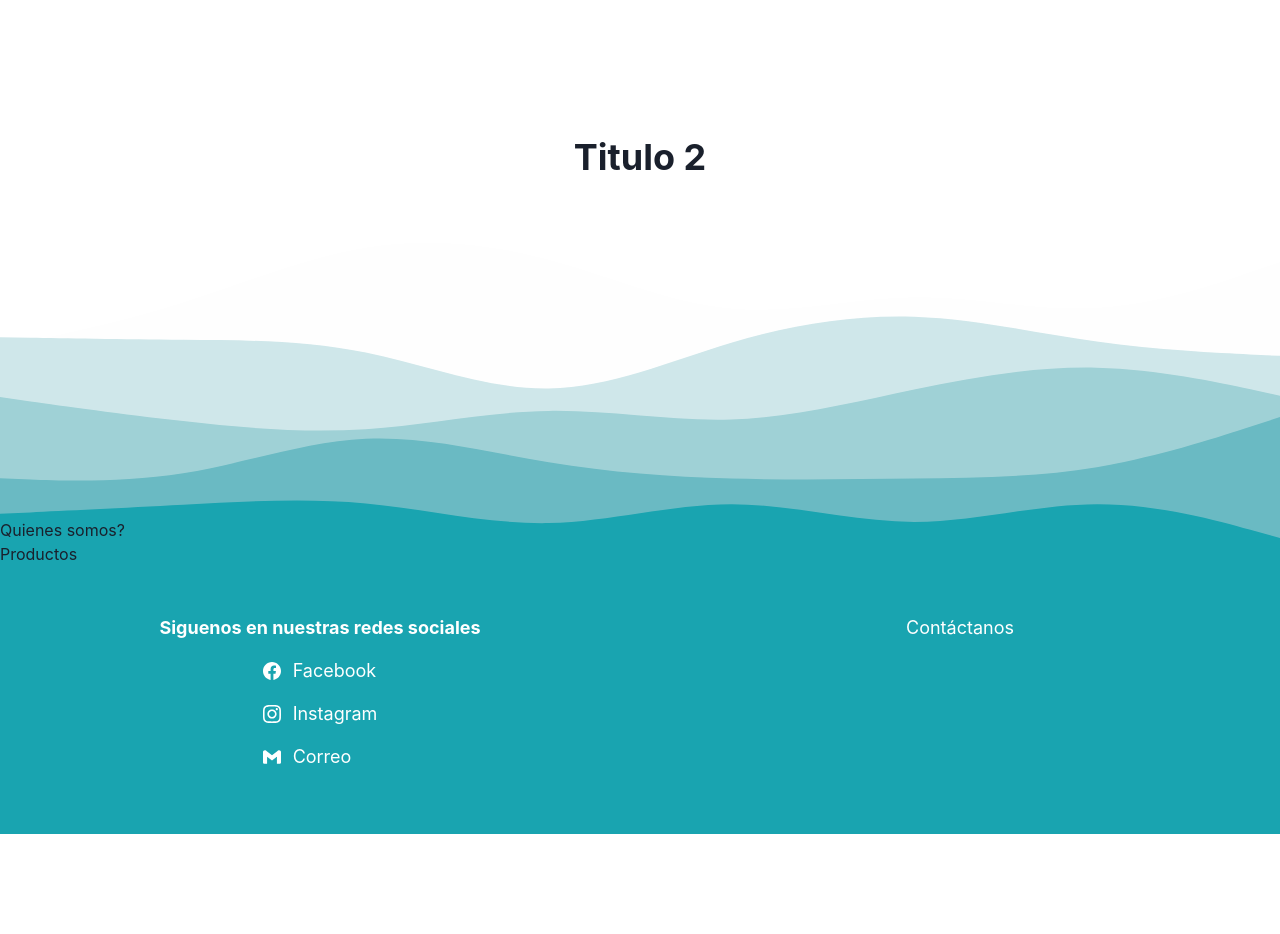
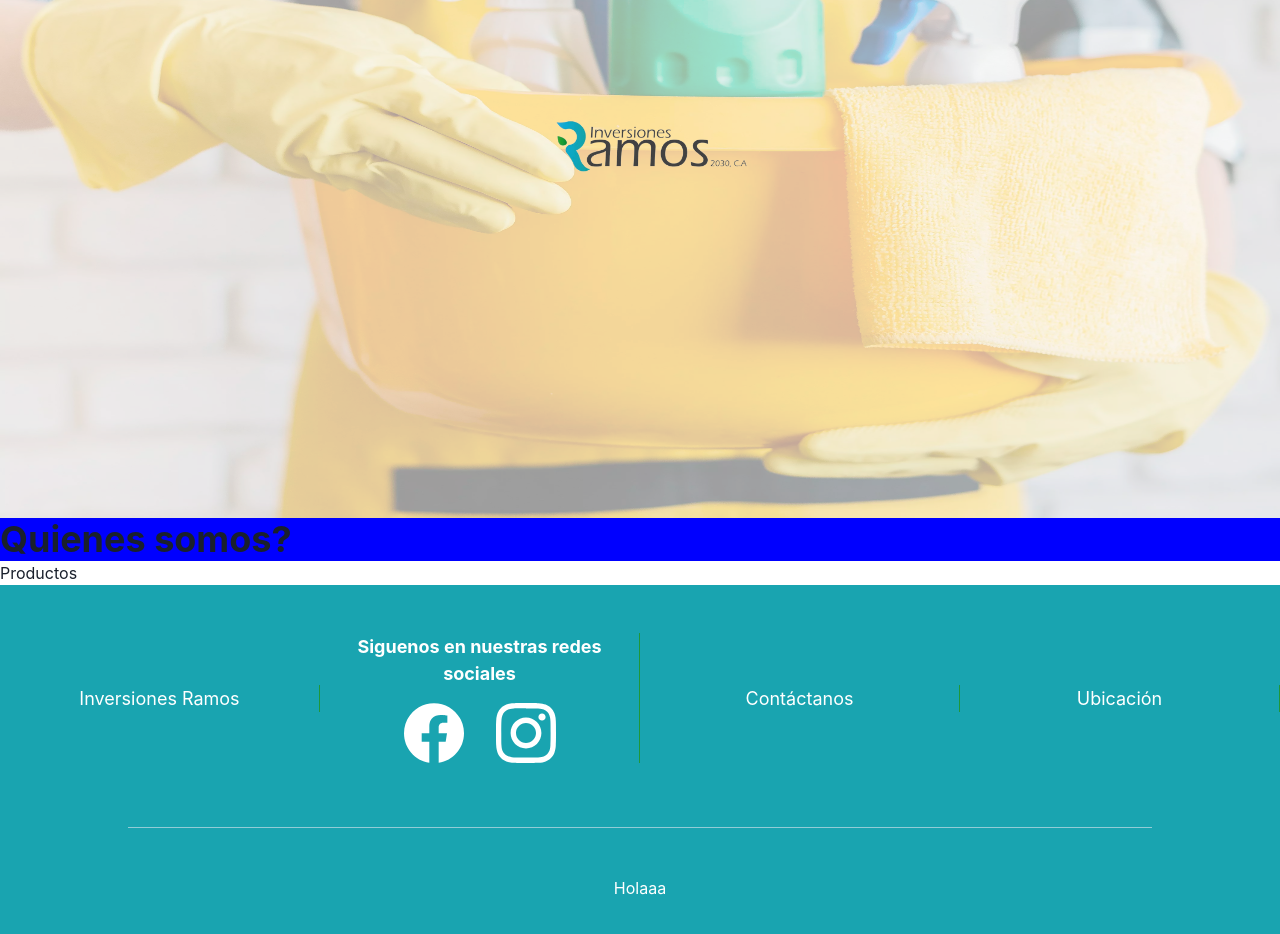
Before and after one commit to igraterol1410/ramos-investment, a React (Vite) app: page / in a window 1280 px wide. Shown: the part 300-1234 px from the top of the page. Before the commit the page ends 1134 px from the top, so only its background shows below. Built offline with nearby package versions, Linux system fonts and the light colour scheme.

Commit message:
añadiendo estilos al footer

```diff
--- a/src/components/landing/LandingAboutUs.jsx
+++ b/src/components/landing/LandingAboutUs.jsx
@@ -1,10 +1,17 @@
 import React from 'react'
+import {
+  HStack,
+  Box,
+  Image,
+  Heading,
+  Center
+} from '@chakra-ui/react'
 
 const LandingAboutUs = () => {
   return (
-    <div>
-      <h3>Quienes somos?</h3>
-    </div>
+    <HStack bg='blue'>
+      <Heading>Quienes somos?</Heading>
+    </HStack>
   )
 }
 
--- a/src/components/landing/LandingFooter.jsx
+++ b/src/components/landing/LandingFooter.jsx
@@ -5,51 +5,58 @@ import {
   Link,
   Box,
   Flex,
-  Center
+  Center,
+  Divider
 } from '@chakra-ui/react'
 import { SiFacebook, SiGmail,SiInstagram } from "react-icons/si";
 
 const LandingFooter = () => {
   return (
-    <Flex flexDirection={['column','column', 'row','row']} w='100%' py={12} bg='#19a4b0' color='white' fontSize={18}>
-      <Box w='100%'>
-        <Center marginBottom={4} fontWeight='bold'>
+    <Flex flexDirection='column' bg='#19a4b0' color='white'>
+      <Flex flexDirection={['column','column', 'row','row']} w='100%' py={12} fontSize={18}>
+        <Center w='100%'>
+          <Box w='100%' borderRight='1px solid #219737' px={4} marginBottom={4}>
+            <Center>
+            Inversiones Ramos
+            </Center>
+          </Box>
+          <Box w='100%' borderRight='1px solid #219737' px={4} marginBottom={4}>
+            <Center marginBottom={4} fontWeight='bold' textAlign='center'>
             Siguenos en nuestras redes sociales
             </Center>
             <Center>
-          <List>
-            <ListItem marginBottom={4}>
-              <Flex alignItems='center' gap={3}>
-                <SiFacebook />
-                <Link href='https://chakra-ui.com' isExternal>
-                Facebook
+                <Flex gap={8}>
+                    <Link href='https://chakra-ui.com' isExternal w='100%' h='100%'>
+                      <Center color='white' marginTop='auto' marginBottom='auto'>
+                        <SiFacebook fontSize={60} />
+                      </Center>
+                    </Link>
+                    <Link href='https://chakra-ui.com' isExternal w='100%' h='100%'>
+                      <Center color='white' marginTop='auto' marginBottom='auto'>
+                        <SiInstagram fontSize={60} />
+                      </Center>
                     </Link>
                 </Flex>
-            </ListItem>
-            <ListItem marginBottom={4}>
-              <Flex alignItems='center' gap={3}>
-                <SiInstagram />
-                <Link href='https://chakra-ui.com' isExternal>
-                Instagram
-                </Link>
-              </Flex>
-            </ListItem>
-            <ListItem marginBottom={4}>
-              <Flex alignItems='center' gap={3}>
-                <SiGmail />
-                <Link href='https://chakra-ui.com' isExternal>
-                Correo
-                </Link>
-              </Flex>
-            </ListItem>
-          </List>
             </Center>
           </Box>
-      <Box w='100%'>
+          <Box w='100%' borderRight='1px solid #219737' px={4} marginBottom={4}>
             <Center>
             Contáctanos
             </Center>
           </Box>
+          <Box w='100%' borderRight='1px solid #219737' px={4} marginBottom={4}>
+            <Center>
+            Ubicación
+            </Center>
+          </Box>
+        </Center>
+      </Flex>
+      <Center>
+        <Divider w='80%' />
+      </Center>
+      <Center py={12}>
+        Holaaa
+      </Center>
     </Flex>
   )
 }
--- a/src/components/landing/LandingHeader.jsx
+++ b/src/components/landing/LandingHeader.jsx
@@ -46,7 +46,8 @@ const LandingHeader = () => {
     alignItems='center'
     py='1.5rem'
     px='2rem'
-    bg='white'>
+    bg='white'
+    zIndex={10}>
 
       <Link to='/'>
         <Image
--- a/src/components/landing/LandingMain.jsx
+++ b/src/components/landing/LandingMain.jsx
@@ -6,7 +6,8 @@ import {
     Heading,
     Center
   } from '@chakra-ui/react'
-  import Waves from '../../assets/waves2.svg'
+  // import Waves from '../../assets/waves2.svg'
+  import Waves from '../../assets/hero-bg.webp'
 
 import HeroImage from '../../assets/hero-image.svg'
 import { Swiper, SwiperSlide } from "swiper/react";
@@ -20,37 +21,30 @@ import { Autoplay, Pagination, Navigation } from "swiper";
 
 const LandingMain = () => {
   return (
-    <HStack marginTop='98px' spacing='1rem' boxSizing='border-box' height='90vh' w='80%' marginLeft='auto' marginRight='auto'>
-      <Image src={Waves} position='absolute' w='100%' left='0' zIndex='-1' />
+    <HStack marginTop='98px' spacing='1rem' boxSizing='border-box' height='90vh' w='100%' marginLeft='auto' marginRight='auto' position='relative'>
         {/* <Box w='50%' h='100%'> */}
+      <Image src={Waves} position='absolute' w='100%' h='100%' left='0' zIndex='-1' opacity='.4' />
         <Swiper
         modules={[Autoplay, Pagination, Navigation]}
         slidesPerView={1}
         autoplay={{
-          delay: 2000,
+          delay: 1000,
           disableOnInteraction: false
         }}>
         <SwiperSlide>
           <Center>
-            <Box>
-              <Heading>Titulo 1</Heading>
-            </Box>
+              <Image src={HeroImage} alt='logo de inversiones ramos' w='100%' />
+          </Center>
+        </SwiperSlide>
+        {/* <SwiperSlide>
+          <Center>Titulo 2
           </Center>
         </SwiperSlide>
         <SwiperSlide>
           <Center>
-            <Box>
-              <Heading>Titulo 2</Heading>
-            </Box>
+              <Heading>Titulo 3</Heading>
           </Center>
-        </SwiperSlide>
-        <SwiperSlide>
-          <Center>
-            <Box>
-              <Heading>Titulo 3</Heading>
-            </Box>
-          </Center>
-        </SwiperSlide>
+        </SwiperSlide> */}
       </Swiper>
     </HStack>
   )
```
Also changed, not shown: src/assets/hero-bg.webp (added). Lines whose indentation alone changed are shown as unchanged.
